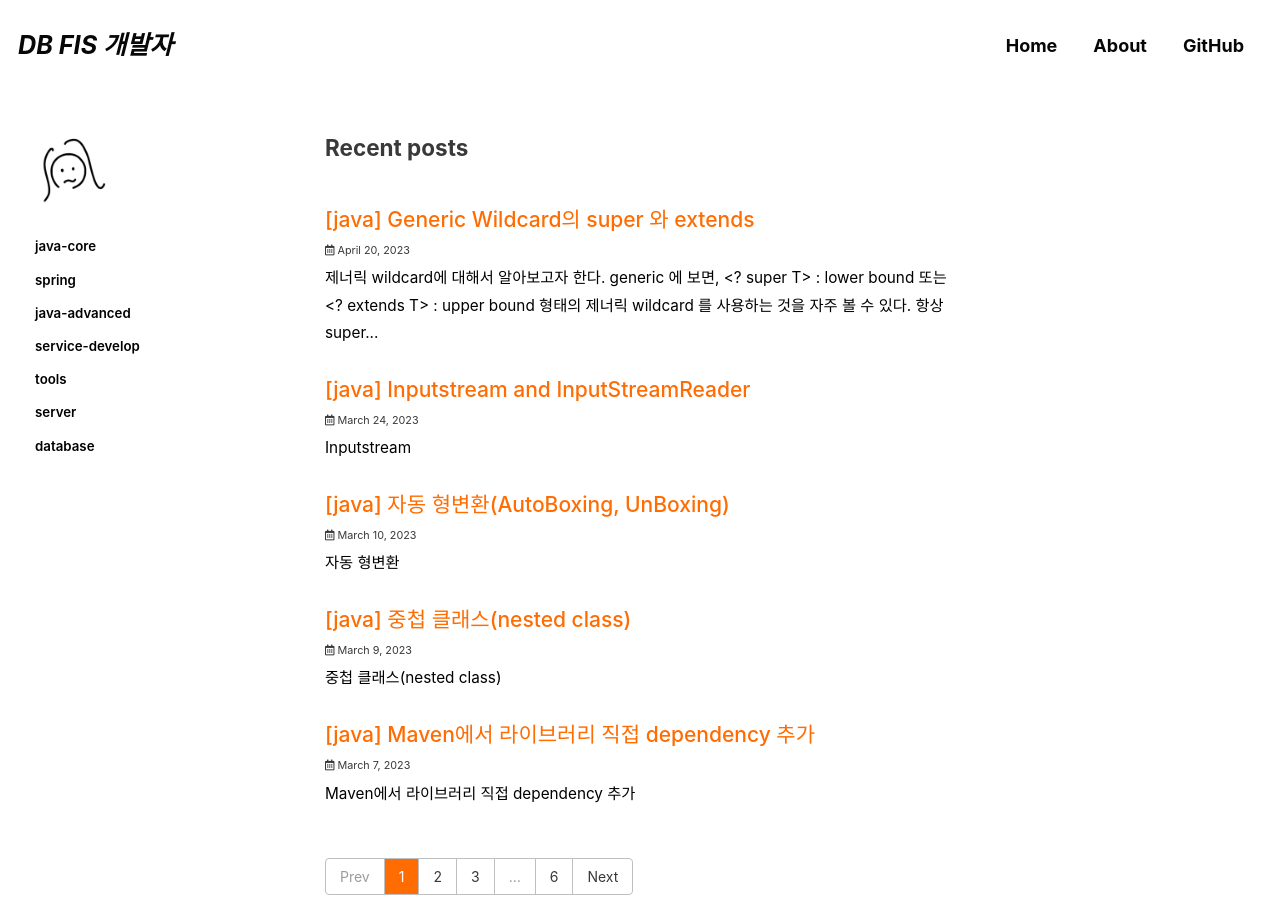
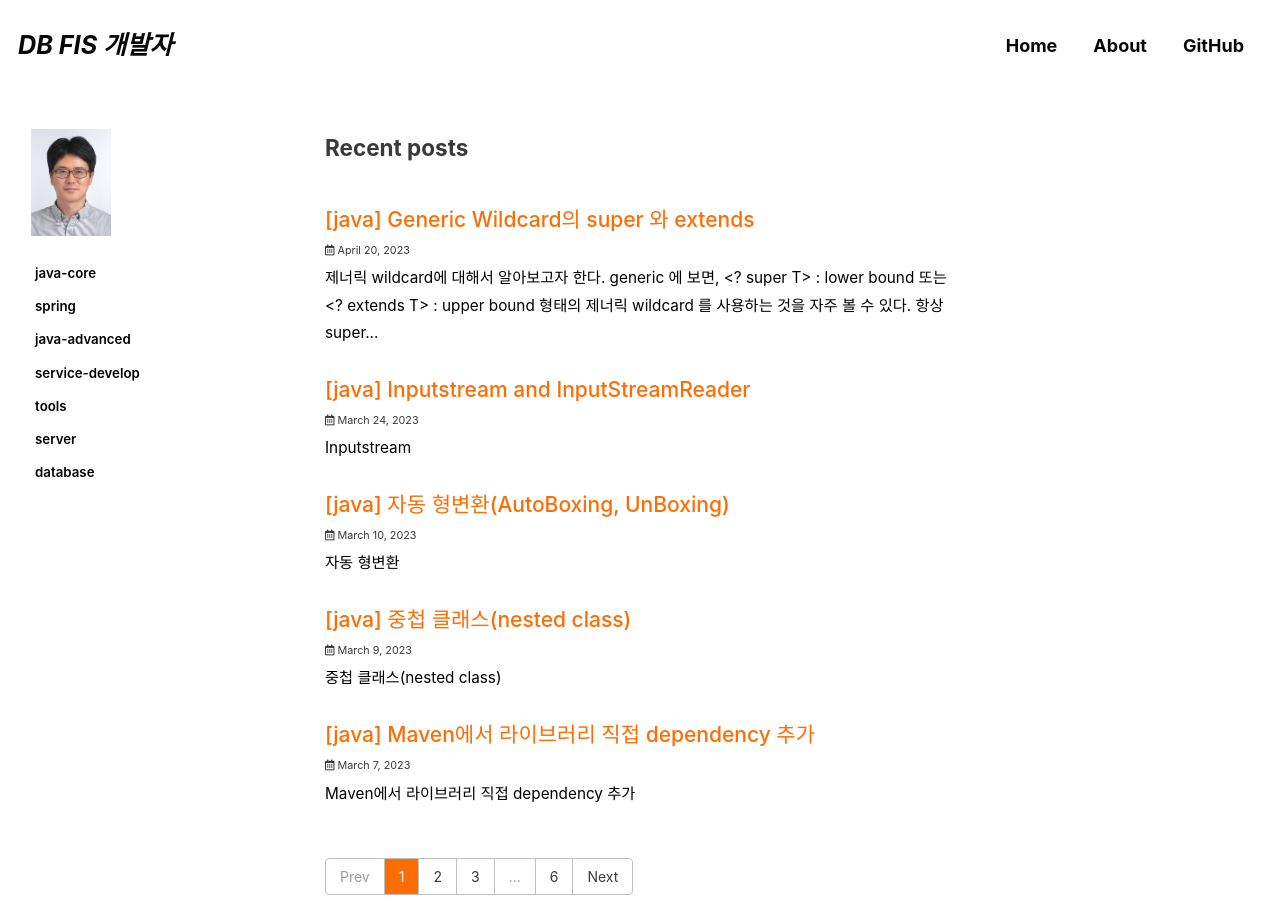
Before and after one commit to 190726/190726.github.io, a Jekyll site: the page built from index.html, in a window 1280 px wide and 900 px high. Built offline with Jekyll 4.4.1, drawn with Linux system fonts in a browser that asks for light colours; cached includes are drawn as plain includes; some web fonts are replaced; the list of posts is cut into pages by our own code.

Commit message:
Update _config.yml

```diff
--- a/_config.yml
+++ b/_config.yml
@@ -99,7 +99,7 @@ analytics:
 # Site Author
 author:
   name: "your name here" # 블로그 닉네임
-  avatar: "/assets/images/meee.png" # 블로그 프로필 사진
+  avatar: "/assets/images/profile.jpg" # 블로그 프로필 사진
   #   bio              : "hi all!"
   # location         : "Seoul, Korea"
   # email            : "youremailhere@xxxxxx.com"
```
